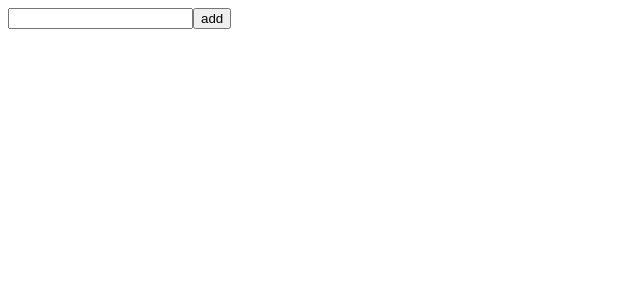
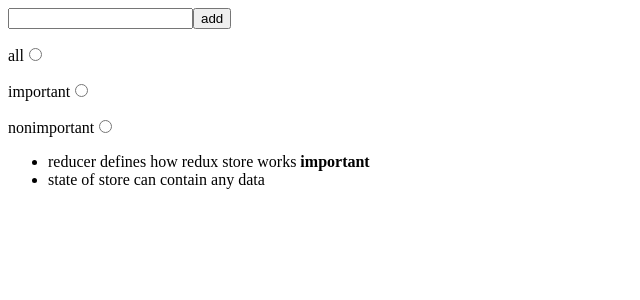
Before and after one commit to EzequielMartin/notes-reduxPart6, a React (Vite) app: page / in a window 1280 px wide. Shown: the top 300 px of the page, without its empty margins (0-640 px from the left). Built offline with nearby package versions, Linux system fonts and the light colour scheme.

Commit message:
Creo un reducer para el filtro, combino ambos reducers en un reducer complejo, implemento los filtros

```diff
--- a/src/App.jsx
+++ b/src/App.jsx
@@ -1,11 +1,12 @@
 import NewNote from "./components/newNote"
 import Notes from "./components/Notes"
+import VisibilityFilter from "./components/VisibilityFilter"
 
 const App = () => {
-
   return(
     <div>
       <NewNote />
+      <VisibilityFilter />
       <Notes />
     </div>
   )
--- a/src/components/Notes.jsx
+++ b/src/components/Notes.jsx
@@ -13,7 +13,18 @@ const Note = ({ note, handleClick }) => {
 const Notes = () => {
 
   const dispatch = useDispatch()
-  const notes = useSelector(state => state)
+  const notes = useSelector(state => {
+    switch (state.filter) {
+      case "ALL":
+        return state.notes // Ahora que mi state es combinado tengo que acceder al parametro que quiero, es este caso es a notes.
+      case "IMPORTANT":
+        return state.notes.filter(note => note.important === true)
+      case "NONIMPORTANT":
+        return state.notes.filter(note => note.important === false)
+      default:
+        return state.notes
+    }
+  })
 
   return(
     <ul>
--- /dev/null
+++ b/src/components/VisibilityFilter.jsx
@@ -0,0 +1,16 @@
+import { filterChange } from "../reducers/filterReducer"
+import { useDispatch } from "react-redux"
+
+const VisibilityFilter = () => {
+  const dispatch = useDispatch()
+
+  return(
+  <div>
+    <p>all<input type="radio" name="filter" onChange={() => dispatch(filterChange("ALL"))}></input></p>
+    <p>important<input type="radio" name="filter" onChange={() => dispatch(filterChange("IMPORTANT"))}></input></p>
+    <p>nonimportant<input type="radio" name="filter" onChange={() => dispatch(filterChange("NONIMPORTANT"))}></input></p>
+  </div>
+  )
+}
+
+export default VisibilityFilter
--- a/src/main.jsx
+++ b/src/main.jsx
@@ -1,11 +1,19 @@
 import React from 'react'
 import ReactDOM from 'react-dom/client'
-import { createStore } from 'redux'
+import { createStore, combineReducers } from 'redux'
 import { Provider } from 'react-redux'
 import App from './App'
 import noteReducer from './reducers/noteReducer'
+import filterReducer from './reducers/filterReducer'
 
-const store = createStore(noteReducer)
+const reducer = combineReducers({
+  notes: noteReducer,
+  filter: filterReducer
+})
+
+//Mi nuevo store va a ser un store con dos parametros (notes,filter), donde notes es un array y filter un string.
+//Ahora para poder acceder a la lista de notas tengo que acceder al parametro notes del estado, por ej haciendo state.notes, esto se ve en Notes.jsx
+const store = createStore(reducer)
 
 ReactDOM.createRoot(document.getElementById('root')).render(
   <Provider store={store}>
--- /dev/null
+++ b/src/reducers/filterReducer.js
@@ -0,0 +1,17 @@
+const filterReducer = (state = "ALL", action) => {
+  switch(action.type) {
+    case "SET_FILTER":
+      return action.payload
+    default:
+      return state
+  }
+}
+
+export const filterChange = filter => {
+  return {
+    type: "SET_FILTER",
+    payload: filter
+  }
+}
+
+export default filterReducer
--- a/src/reducers/noteReducer.js
+++ b/src/reducers/noteReducer.js
@@ -1,4 +1,17 @@
-const noteReducer = (state = [], action) => {
+const initialState = [
+  {
+    content: 'reducer defines how redux store works',
+    important: true,
+    id: 1,
+  },
+  {
+    content: 'state of store can contain any data',
+    important: false,
+    id: 2,
+  },
+]
+
+const noteReducer = (state = initialState, action) => {
   switch (action.type) {
     case 'NEW_NOTE':
       return state.concat(action.payload) //Le concateno al array state una nueva nota, recordar que esto devuelve un nuevo array, ya que las funciones deben ser puras
```
